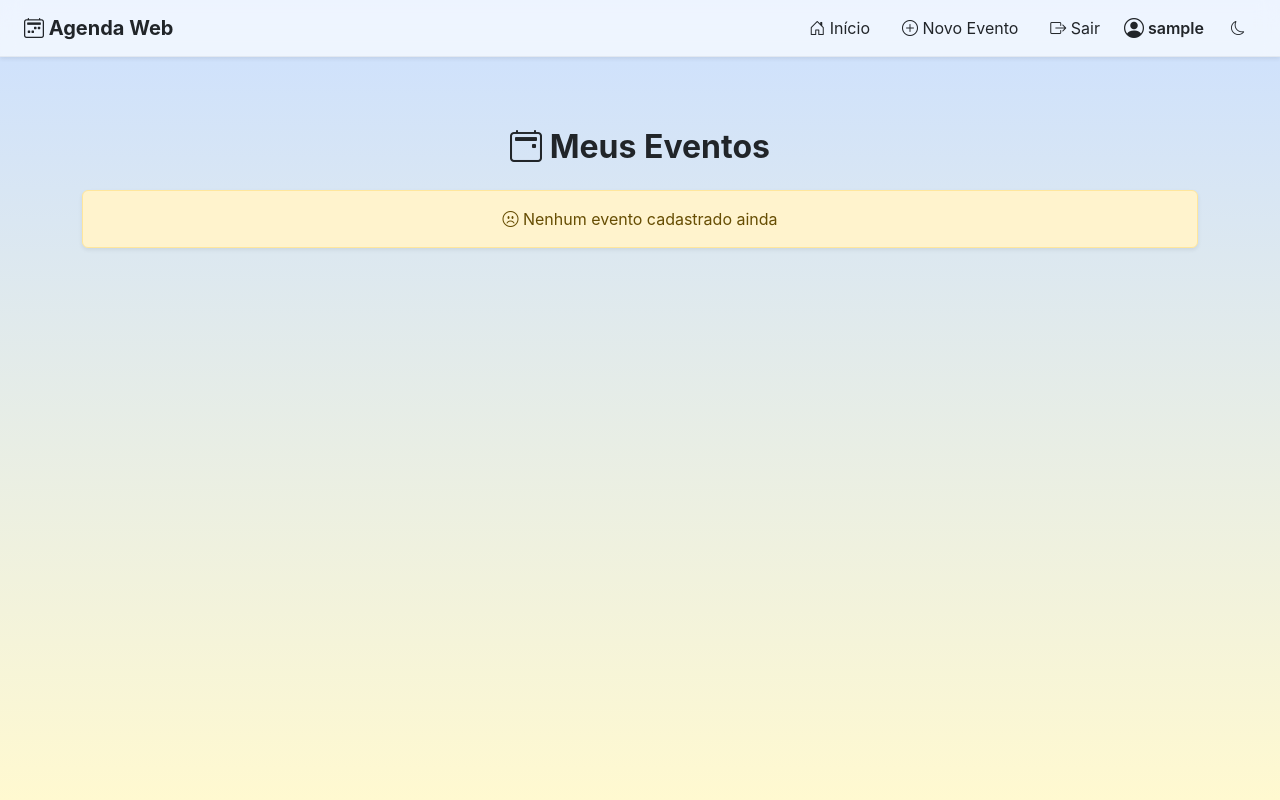
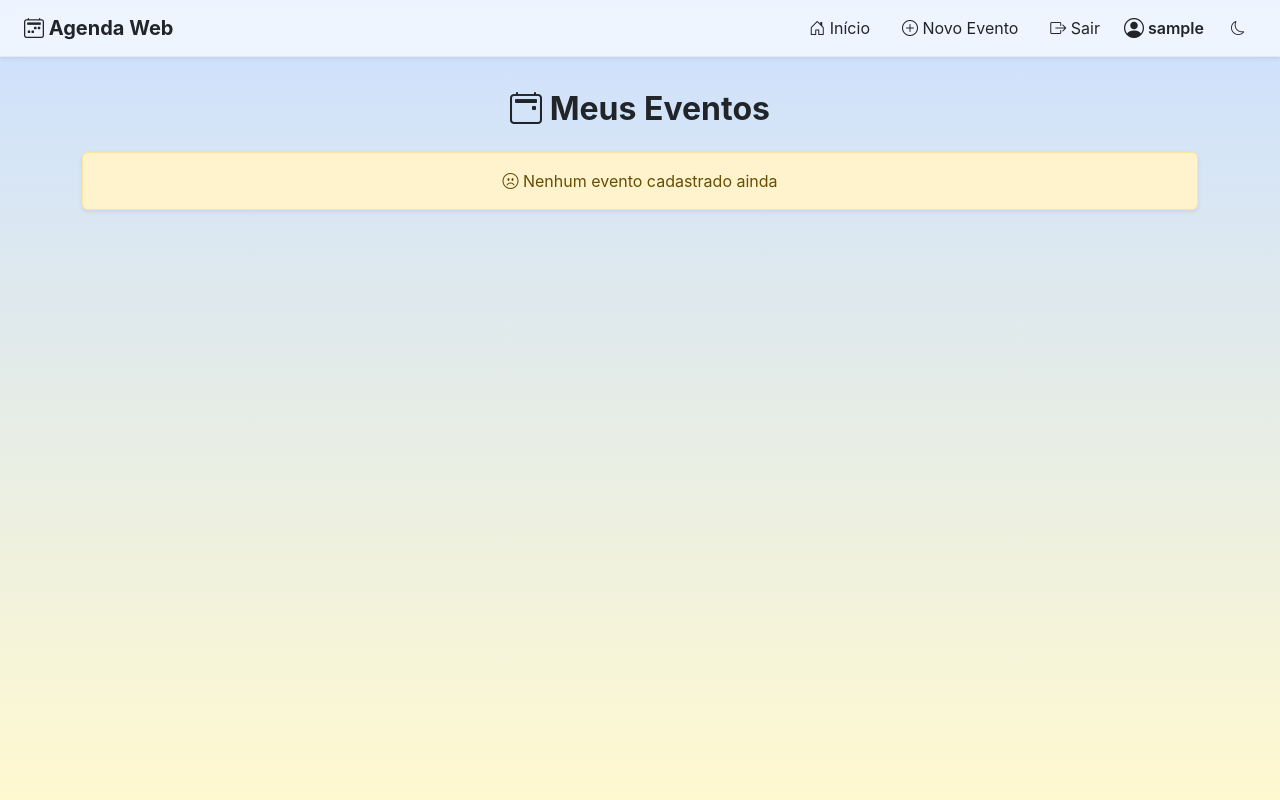
Before and after one commit to devisonsantana/agenda-web-django, a Django app: page /agenda/ in a window 1280 px wide. Run offline with Django 5.2, Linux system fonts and the light colour scheme; the visitor is signed in with stand-in values (Sample User, id 1); data that the repository does not hold is empty.

Commit message:
style: remove unused classes

```diff
--- a/events/templates/model-page.html
+++ b/events/templates/model-page.html
@@ -8,10 +8,10 @@
     {% block js %}{% endblock %}
 </head>
 
-<body class="bg-light">
+<body>
     {% include "model-navbar.html" %}
 
-    <main class="container py-5" style="margin-top: 80px;">
+    <main class="container">
         {% block content %}{% endblock %}
     </main>
 
```
